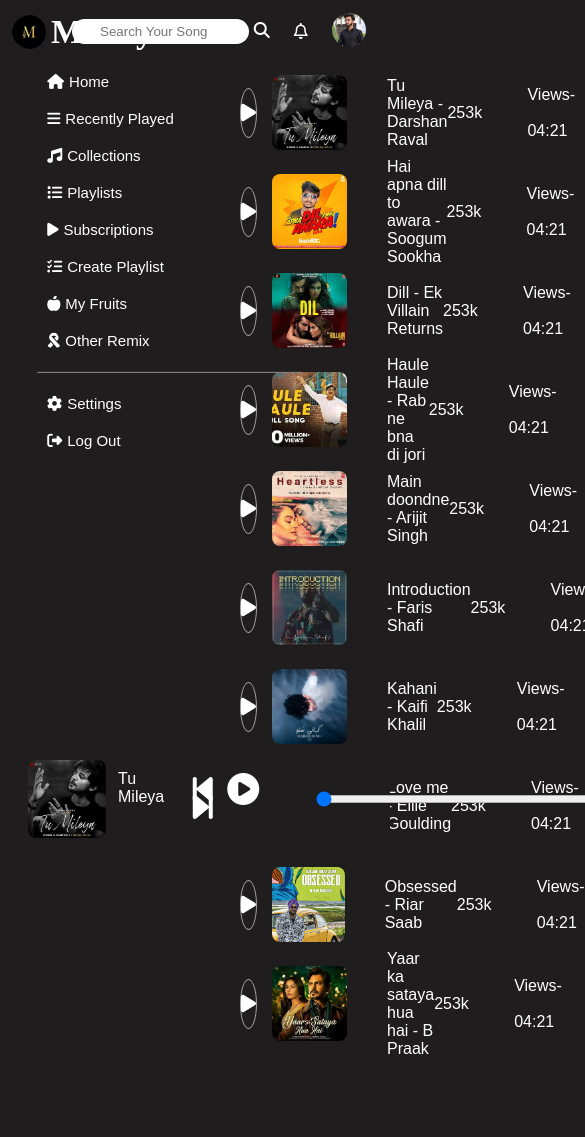
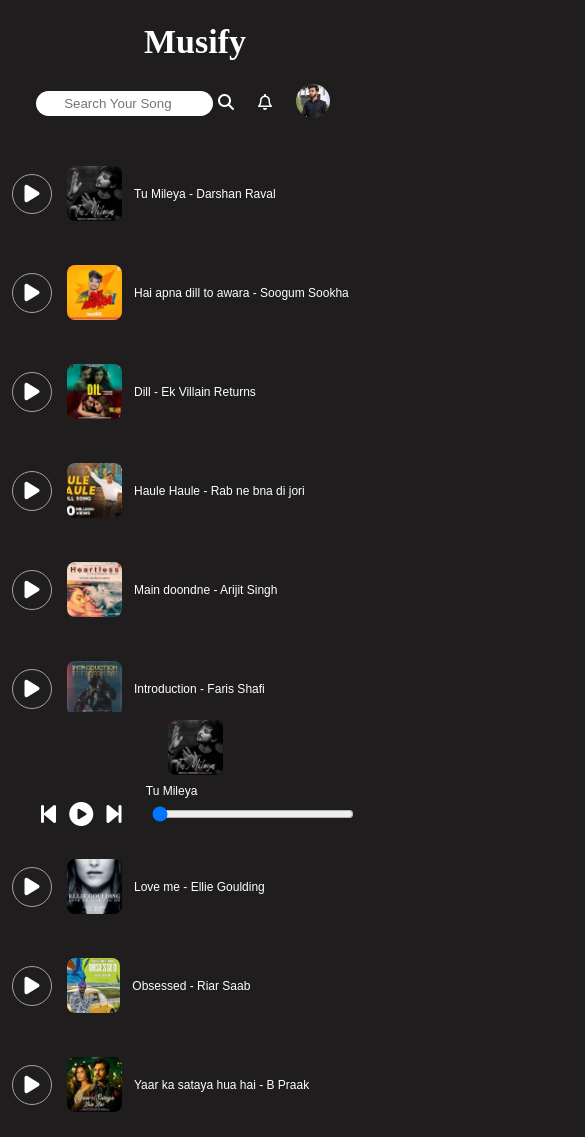
Before and after one commit to hamzaghaffar029/Musify-webApp, a plain HTML site: page index.html in a window 390 px wide. Shown: the top 1137 px of the page, 585 px wide, since content can reach past the window. Drawn offline with Linux system fonts and the light colour scheme; a web font is replaced by a local one.

Commit message:
Making Website responsive for macbook and mobile

```diff
--- a/index.html
+++ b/index.html
@@ -7,6 +7,7 @@
     <link rel="stylesheet" href="style.css">
     <title>Musify</title>
     <link rel="shortcut icon" href="favicon.png" type="image/x-icon" style="border-radius: 100%;">
+    <link rel="stylesheet" href="responsive.css">
 
 </head>
 
@@ -142,10 +143,10 @@
 
     </div>
     <div id="bottom">
-        <img src="songCovers/cover-1.jpeg" alt="coverPhoto" id="songCover">
-        <div class="title">
-            <span id="masterSongName">Tu Mileya</span>
-            <span><img src="gif.gif" alt="gif" id="gif"></span>
+            <img src="songCovers/cover-1.jpeg" alt="coverPhoto" id="songCover">
+            <div class="title">
+                <span id="masterSongName">Tu Mileya</span>
+                <span><img src="gif.gif" alt="gif" id="gif"></span>
         </div>
         <div class="controls">
             <div class="icons">
--- /dev/null
+++ b/responsive.css
@@ -0,0 +1,79 @@
+ @media screen and (max-width: 414px) and (max-height:918px) {
+    .views{
+        display:none;
+    }
+    .title{
+        width: 337px;
+        flex-direction: row;
+        justify-content: center;
+        margin-top: 5px;
+        margin-bottom: 5px;
+    }
+    #sideBar{
+        display: none;
+    }
+    nav{
+        flex-direction: column;
+        height: 144px;
+    }
+    nav ul{
+        position:relative;
+    }
+    #progressBar{
+        width:24vh;
+    }
+    #container{
+        margin-left: 0px;
+        font-size: 12px;
+        width: 100%;
+    }
+    .songListButton{
+        width: 40px;
+        height: 40px;
+    }
+    .duration{
+        padding: 0px;
+    display: none;
+    }
+    .songList img{
+        height: 55px;
+    }
+    .songName{
+        margin-left: 12px;
+        width: 230px;
+    }
+    nav > img{
+        display: none;
+
+    }
+    nav h1{
+        margin: 23px 0px;
+    }
+    #bottom{
+        font-size: 12px;
+        flex-direction: column;
+        height: 127px;
+    }
+    #bottom > img{
+        height: 55px;
+        margin-left: 0px;
+        margin-top: 8px;
+    }
+}
+@media screen and (max-width: 1500px) and (min-width:1390px) and (max-height:1000px) and (min-height: 880px){
+    #sideBar li{
+        width: 27vh;
+    }
+    #sideBar{
+        width: 32vh;
+    }
+    #container{
+        width: 70%;
+        margin-left: 308px;
+
+    }
+    #progressBar {
+        width: 79vh;
+        cursor: pointer;
+    }
+}
--- a/style.css
+++ b/style.css
@@ -18,7 +18,7 @@ body {
 /* nav bar */
 
 nav {
-  /* border: 2px solid red; */
+  /* border: 1px solid red; */
   position: sticky;
   top: 0px;
   display: flex;
@@ -31,7 +31,7 @@ nav ul {
   display: flex;
   position: absolute;
   right: 12px;
-  /* border: 2px solid red; */
+  /* border: 1px solid red; */
   align-items: center;
 }
 ul li {
@@ -119,7 +119,7 @@ ul li input {
     padding-bottom: 5px;
     background-color: var(--background-color);
 }
-#bottom > img{
+#bottom >  img{
     height: 78px;
     margin-left: 28px;
     border-radius: 8px;
@@ -228,7 +228,7 @@ ul li input {
     }
 
     .duration, .views{
-        padding: 80px;
+        padding: 0px 80px;
     }
 
 
```
